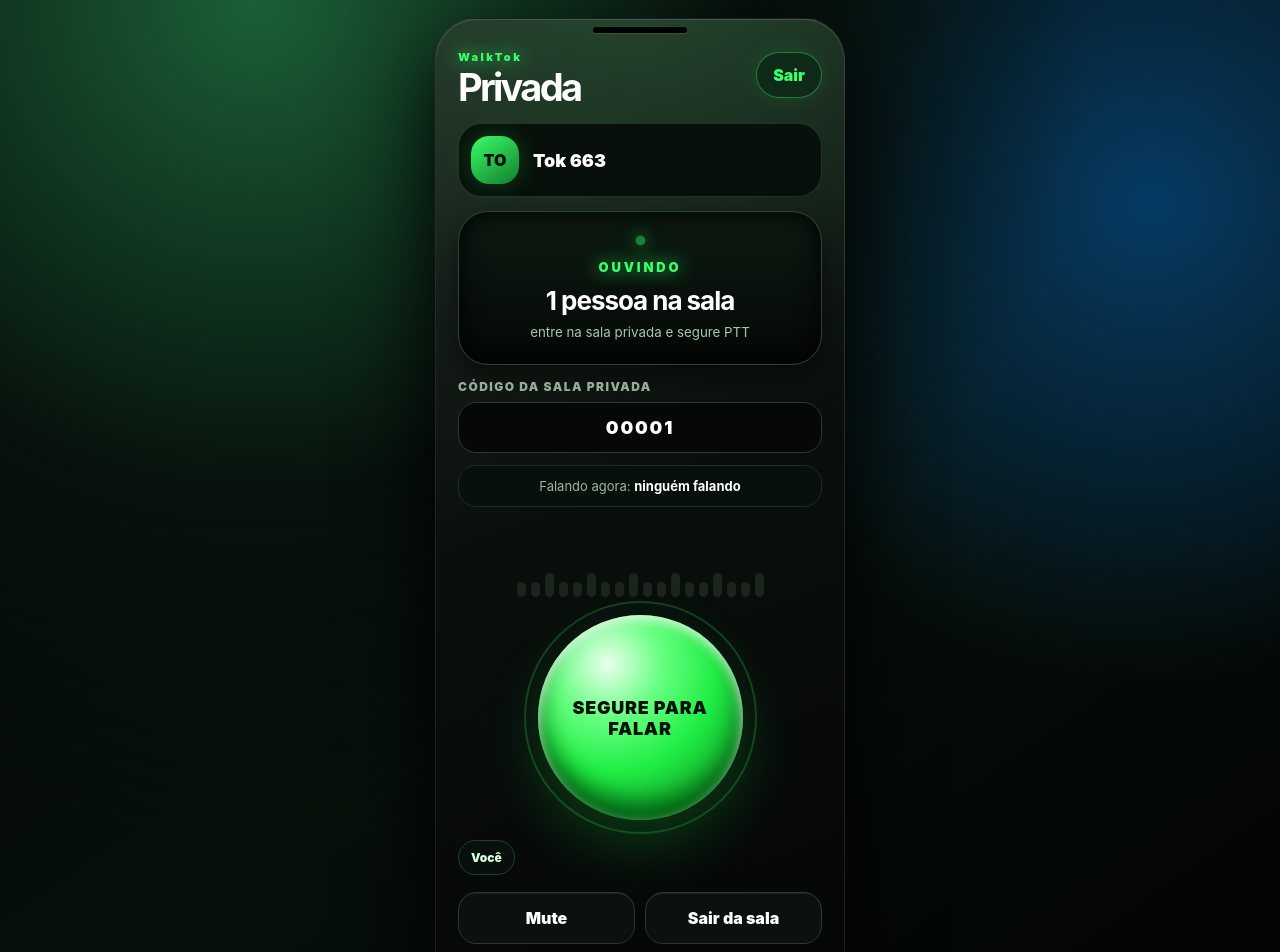
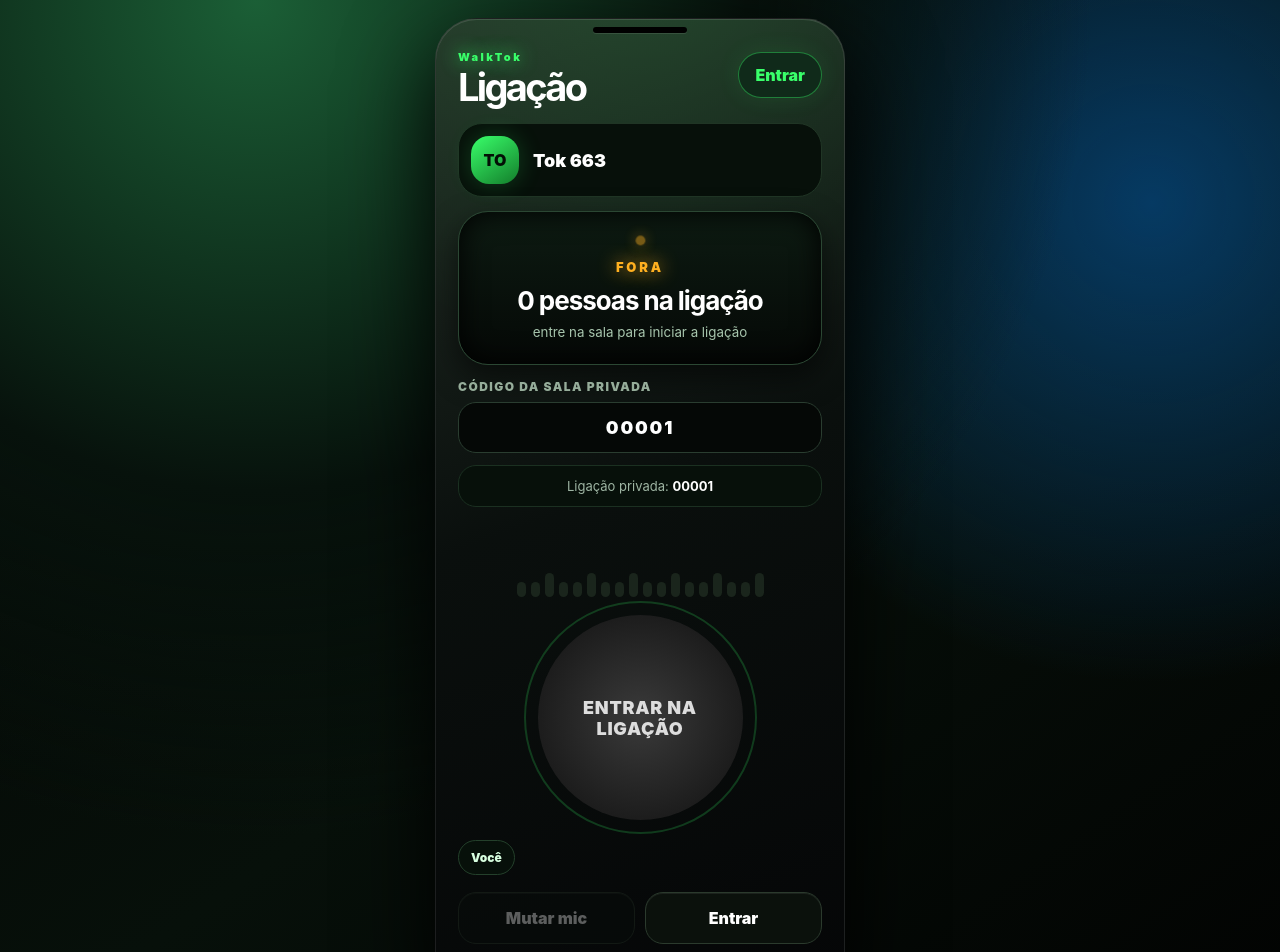
Before and after one commit to thiagodouglas19t-lang/Thklayus-hub, a React (Vite) app: page / in a window 1280 px wide. Shown: the top 952 px of the page. Built offline with nearby package versions, Linux system fonts and the light colour scheme; no server answers.

Commit message:
feat: turn private room into always-on call

```diff
--- a/src/App.jsx
+++ b/src/App.jsx
@@ -21,19 +21,17 @@ function getProfileId() {
 }
 
 function roomTopic(code) {
-  return `walktok-private-${String(code || '00001').replace(/\D/g, '').slice(0, 20) || '00001'}`
+  return `walktok-call-${String(code || '00001').replace(/\D/g, '').slice(0, 20) || '00001'}`
 }
 
 export default function App() {
-  const [joined, setJoined] = useState(() => localStorage.getItem('walktok-joined') !== 'false')
+  const [joined, setJoined] = useState(false)
   const [muted, setMuted] = useState(() => localStorage.getItem('walktok-muted') === 'true')
-  const [tx, setTx] = useState(false)
-  const [micStatus, setMicStatus] = useState('entre na sala privada e segure PTT')
+  const [micStatus, setMicStatus] = useState('entre na sala para iniciar a ligação')
   const [roomCode, setRoomCode] = useState(() => localStorage.getItem(ROOM_KEY) || '00001')
   const [name, setName] = useState(() => localStorage.getItem(NAME_KEY) || `Tok ${Math.floor(100 + Math.random() * 900)}`)
-  const [peopleOnline, setPeopleOnline] = useState(1)
+  const [peopleOnline, setPeopleOnline] = useState(0)
   const [participants, setParticipants] = useState([])
-  const [speaker, setSpeaker] = useState('ninguém falando')
   const streamRef = useRef(null)
   const realtimeRef = useRef(null)
   const peersRef = useRef(new Map())
@@ -43,7 +41,6 @@ export default function App() {
   const makingOfferRef = useRef(false)
 
   useEffect(() => { if ('serviceWorker' in navigator) navigator.serviceWorker.register('/sw.js').catch(() => {}) }, [])
-  useEffect(() => localStorage.setItem('walktok-joined', String(joined)), [joined])
   useEffect(() => localStorage.setItem('walktok-muted', String(muted)), [muted])
   useEffect(() => localStorage.setItem(ROOM_KEY, roomCode), [roomCode])
   useEffect(() => localStorage.setItem(NAME_KEY, name), [name])
@@ -64,28 +61,20 @@ export default function App() {
       return
     }
 
-    closeAllPeers()
     const channel = supabase.channel(roomTopic(roomCode), { config: { presence: { key: profileIdRef.current } } })
     realtimeRef.current = channel
 
     channel.on('presence', { event: 'sync' }, async () => {
       const state = channel.presenceState()
       const ids = Object.keys(state)
-      const list = ids.map((id) => ({ id, name: state[id]?.[0]?.name || 'Tok', self: id === profileIdRef.current }))
-      setParticipants(list)
       setPeopleOnline(ids.length || 1)
+      setParticipants(ids.map((id) => ({ id, name: state[id]?.[0]?.name || 'Tok', self: id === profileIdRef.current })))
       for (const id of ids) {
         if (id !== profileIdRef.current) {
           politeRef.current.set(id, profileIdRef.current > id)
           await ensurePeer(id)
         }
       }
-    })
-
-    channel.on('broadcast', { event: 'ptt' }, ({ payload }) => {
-      if (!payload || payload.from === profileIdRef.current) return
-      setSpeaker(payload.live ? payload.name || 'alguém' : 'ninguém falando')
-      setMicStatus(payload.live ? `${payload.name || 'alguém'} está falando` : 'ouvindo sala privada')
     })
 
     channel.on('broadcast', { event: 'rtc' }, async ({ payload }) => {
@@ -96,7 +85,7 @@ export default function App() {
     channel.subscribe(async (status) => {
       if (status === 'SUBSCRIBED') {
         await channel.track({ id: profileIdRef.current, name, roomCode, onlineAt: Date.now() })
-        setMicStatus('sala privada conectada')
+        setMicStatus(muted ? 'na ligação, microfone mudo' : 'na ligação, microfone aberto')
       }
     })
 
@@ -106,10 +95,9 @@ export default function App() {
       realtimeRef.current = null
       closeAllPeers()
     }
-  }, [joined, roomCode, name])
+  }, [joined, roomCode, name, muted])
 
-  const peopleInChannel = hasSupabase ? peopleOnline : joined ? 1 : 0
-  const status = !joined ? 'FORA' : muted ? 'MUDO' : tx ? 'AO VIVO' : 'OUVINDO'
+  const status = !joined ? 'FORA' : muted ? 'MUDO' : 'EM LIGAÇÃO'
   const initials = name.trim().slice(0, 2).toUpperCase() || 'TK'
 
   function closeAllPeers() {
@@ -120,14 +108,17 @@ export default function App() {
     audiosRef.current.clear()
   }
 
-  async function ensureMic() {
-    if (streamRef.current) return streamRef.current
+  async function ensureMic(open = !muted) {
+    if (streamRef.current) {
+      setMicLive(open)
+      return streamRef.current
+    }
     setMicStatus('liberando microfone...')
     const stream = await navigator.mediaDevices.getUserMedia({ audio: { echoCancellation: true, noiseSuppression: true, autoGainControl: true } })
-    stream.getAudioTracks().forEach((track) => { track.enabled = false })
     streamRef.current = stream
+    stream.getAudioTracks().forEach((track) => { track.enabled = open })
     peersRef.current.forEach((peer) => addLocalTracks(peer, stream))
-    setMicStatus('microfone pronto')
+    setMicStatus(open ? 'na ligação, microfone aberto' : 'na ligação, microfone mudo')
     return stream
   }
 
@@ -150,8 +141,8 @@ export default function App() {
 
     peer.onicecandidate = (event) => { if (event.candidate) sendSignal(peerId, { type: 'ice', candidate: event.candidate }) }
     peer.onconnectionstatechange = () => {
-      if (['failed', 'disconnected', 'closed'].includes(peer.connectionState)) setMicStatus('reconectando áudio...')
-      if (peer.connectionState === 'connected') setMicStatus('áudio ao vivo conectado')
+      if (peer.connectionState === 'connected') setMicStatus(muted ? 'na ligação, microfone mudo' : 'na ligação, microfone aberto')
+      if (['failed', 'disconnected'].includes(peer.connectionState)) setMicStatus('reconectando ligação...')
     }
     peer.ontrack = (event) => {
       let audio = audiosRef.current.get(peerId)
@@ -164,9 +155,8 @@ export default function App() {
         document.body.appendChild(audio)
         audiosRef.current.set(peerId, audio)
       }
-      audio.muted = muted
       audio.srcObject = event.streams[0]
-      audio.play().catch(() => setMicStatus('toque no PTT uma vez para liberar áudio'))
+      audio.play().catch(() => setMicStatus('toque em Entrar para liberar áudio'))
     }
     if (streamRef.current) addLocalTracks(peer, streamRef.current)
 
@@ -206,62 +196,39 @@ export default function App() {
     streamRef.current.getAudioTracks().forEach((track) => { track.enabled = value })
   }
 
-  function joinRoom() {
-    setJoined(true)
-    setMuted(false)
-    setMicStatus('entrando na sala privada')
-  }
-
-  function leaveRoom() {
-    setMicLive(false)
-    setTx(false)
-    setJoined(false)
-    setSpeaker('ninguém falando')
-    setMicStatus('fora da sala')
-    closeAllPeers()
-  }
-
-  async function startTalk() {
-    if (!joined) return joinRoom()
-    if (muted) return
+  async function enterCall() {
     try {
-      const stream = await ensureMic()
-      for (const peer of peersRef.current.values()) addLocalTracks(peer, stream)
-      setMicLive(true)
-      setTx(true)
-      setSpeaker('você')
-      setMicStatus('você está falando')
-      if (realtimeRef.current) await realtimeRef.current.send({ type: 'broadcast', event: 'ptt', payload: { from: profileIdRef.current, name, live: true, roomCode, at: Date.now() } })
-      if ('vibrate' in navigator) navigator.vibrate(25)
+      setMicStatus('entrando na ligação...')
+      await ensureMic(!muted)
+      setJoined(true)
     } catch {
       setMicStatus('microfone bloqueado')
-      setTx(false)
     }
   }
 
-  async function stopTalk() {
+  function leaveCall() {
+    setJoined(false)
     setMicLive(false)
-    setTx(false)
-    setSpeaker('ninguém falando')
-    if (realtimeRef.current) await realtimeRef.current.send({ type: 'broadcast', event: 'ptt', payload: { from: profileIdRef.current, name, live: false, roomCode, at: Date.now() } })
-    if (joined) setMicStatus('ouvindo sala privada')
+    setMicStatus('fora da ligação')
+    closeAllPeers()
   }
 
   function toggleMute() {
     const next = !muted
     setMuted(next)
-    audiosRef.current.forEach((audio) => { audio.muted = next })
+    setMicLive(!next)
+    setMicStatus(next ? 'na ligação, microfone mudo' : 'na ligação, microfone aberto')
   }
 
   return (
     <main className="app voice-app">
-      <section className={`phone-radio ${tx ? 'talking' : ''} ${muted ? 'muted' : ''} ${!joined ? 'left' : ''}`}>
+      <section className={`phone-radio ${joined && !muted ? 'talking' : ''} ${muted ? 'muted' : ''} ${!joined ? 'left' : ''}`}>
         <header className="top-panel">
           <div>
             <span className="eyebrow">{APP_NAME}</span>
-            <h1>Privada</h1>
+            <h1>Ligação</h1>
           </div>
-          <button className="mini-button" onClick={joined ? leaveRoom : joinRoom}>{joined ? 'Sair' : 'Entrar'}</button>
+          <button className="mini-button" onClick={joined ? leaveCall : enterCall}>{joined ? 'Sair' : 'Entrar'}</button>
         </header>
 
         <div className="profile-card">
@@ -272,23 +239,23 @@ export default function App() {
         <div className="display-card">
           <div className="status-dot" />
           <p>{status}</p>
-          <strong>{peopleInChannel} {peopleInChannel === 1 ? 'pessoa' : 'pessoas'} na sala</strong>
-          <small>{joined ? micStatus : 'entre para escutar'}</small>
+          <strong>{peopleOnline} {peopleOnline === 1 ? 'pessoa' : 'pessoas'} na ligação</strong>
+          <small>{micStatus}</small>
         </div>
 
         <label className="channel-box">
           <span>Código da sala privada</span>
-          <input value={roomCode} onChange={(event) => setRoomCode(event.target.value.replace(/\D/g, '').slice(0, 20))} />
+          <input value={roomCode} onChange={(event) => setRoomCode(event.target.value.replace(/\D/g, '').slice(0, 20))} disabled={joined} />
         </label>
 
-        <div className="speaker-now">Falando agora: <strong>{speaker}</strong></div>
+        <div className="speaker-now">Ligação privada: <strong>{roomCode || '00001'}</strong></div>
 
         <div className="meter">
-          {Array.from({ length: 18 }).map((_, index) => <span key={index} className={tx && index < 15 ? 'active' : ''} />)}
+          {Array.from({ length: 18 }).map((_, index) => <span key={index} className={joined && !muted && index < 15 ? 'active' : ''} />)}
         </div>
 
-        <button className="ptt-voice" onPointerDown={startTalk} onPointerUp={stopTalk} onPointerLeave={stopTalk}>
-          <span>{!joined ? 'ENTRAR' : muted ? 'MUDO' : tx ? 'FALANDO...' : 'SEGURE PARA FALAR'}</span>
+        <button className="ptt-voice" onClick={joined ? toggleMute : enterCall}>
+          <span>{!joined ? 'ENTRAR NA LIGAÇÃO' : muted ? 'ATIVAR MICROFONE' : 'MICROFONE LIGADO'}</span>
         </button>
 
         <div className="people-row">
@@ -298,13 +265,13 @@ export default function App() {
         </div>
 
         <div className="action-row">
-          <button onClick={toggleMute} disabled={!joined}>{muted ? 'Ouvir' : 'Mute'}</button>
-          <button onClick={joined ? leaveRoom : joinRoom}>{joined ? 'Sair da sala' : 'Entrar na sala'}</button>
+          <button onClick={toggleMute} disabled={!joined}>{muted ? 'Ativar mic' : 'Mutar mic'}</button>
+          <button onClick={joined ? leaveCall : enterCall}>{joined ? 'Encerrar' : 'Entrar'}</button>
         </div>
 
         <footer className="radio-footer">
-          <span>{hasSupabase ? 'sala privada' : 'configure Supabase'}</span>
-          <span>código {roomCode || '00001'}</span>
+          <span>{hasSupabase ? 'ligação ao vivo' : 'configure Supabase'}</span>
+          <span>sala {roomCode || '00001'}</span>
         </footer>
       </section>
     </main>
```
